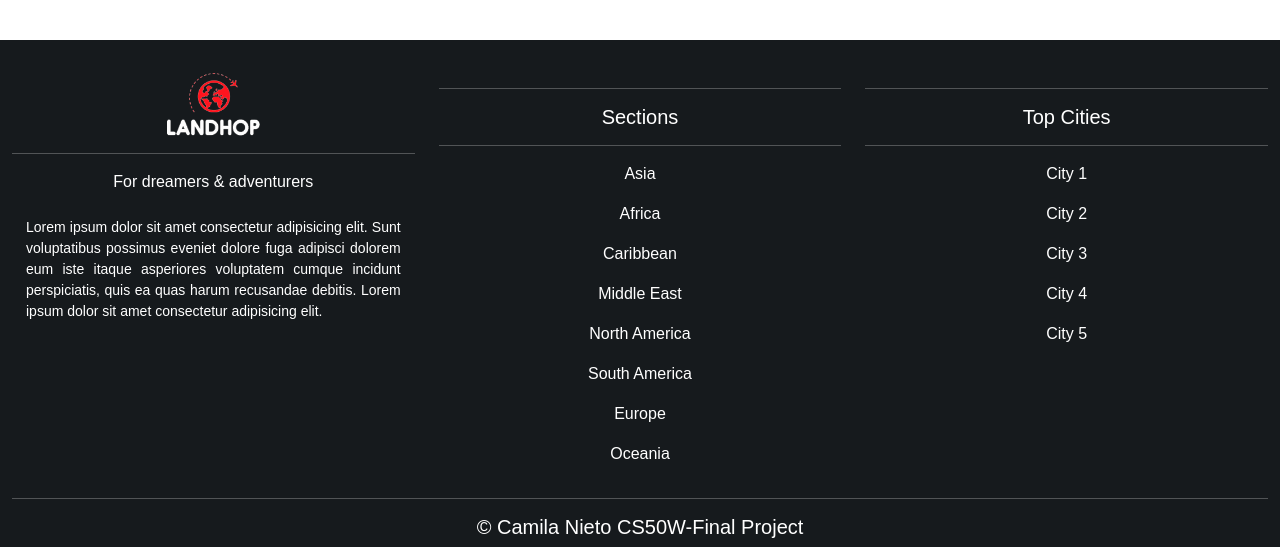
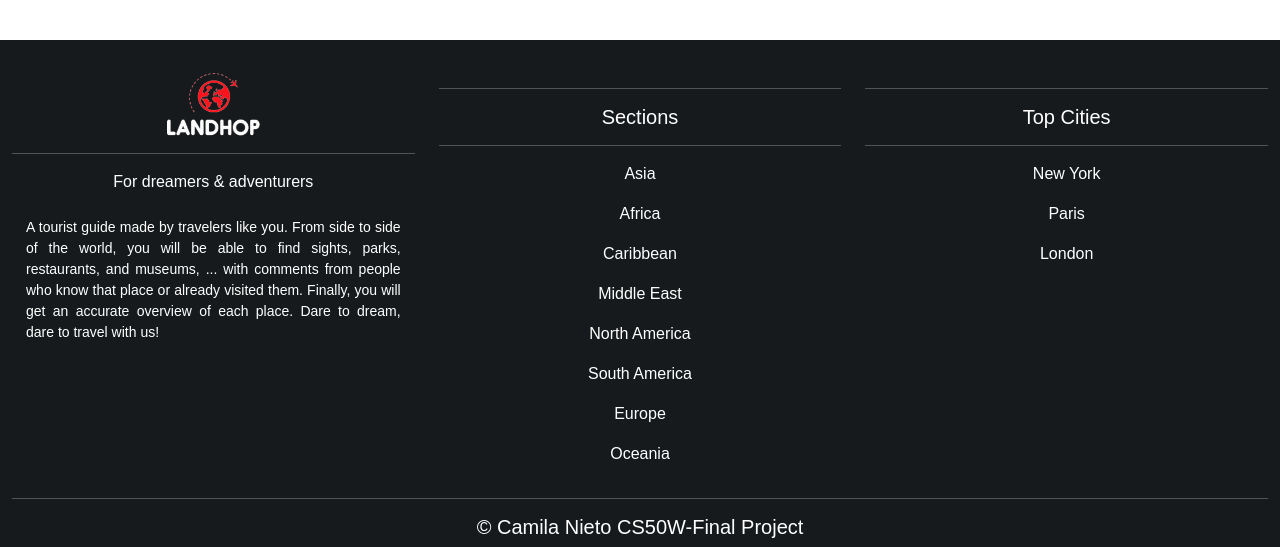
Before and after one commit to CamilaNieto-Centennial/landhop, a Django app: page / in a window 1280 px wide. Shown: the part 1505-2052 px from the top of the page. Run offline with Django 4.2, Linux system fonts and the light colour scheme; a user stored in the database is signed in; data comes from the database, SQL or seed files in the repository; both versions use the stored data as it was after the commit; some libraries are stand-ins or nearby versions.

Commit message:
Footer paragraph updated, new data added to DB

```diff
--- a/landhop/templates/landhop/layout2.html
+++ b/landhop/templates/landhop/layout2.html
@@ -75,7 +75,10 @@
                         <img src="{% static 'landhop/LANDHOPnewWhite.png' %}" alt="Logo" class="logo2">
                         <hr class="light">
                         <p>For dreamers & adventurers</p>
-                        <p class="text-small">Lorem ipsum dolor sit amet consectetur adipisicing elit. Sunt voluptatibus possimus eveniet dolore fuga adipisci dolorem eum iste itaque asperiores voluptatem cumque incidunt perspiciatis, quis ea quas harum recusandae debitis. Lorem ipsum dolor sit amet consectetur adipisicing elit.</p>
+                        <p class="text-small">
+                            A tourist guide made by travelers like you. From side to side of the world, you will be able to find sights, parks, restaurants, and museums, ... with comments from people who know that place or already visited them. Finally, you will get an accurate overview of each place. Dare to dream, dare to travel with us!
+                        </p>
+                        <p></p>
                     </div>
                     <div class="col-md-4">
                         <hr class="light">
@@ -94,11 +97,9 @@
                         <hr class="light">
                         <h5>Top Cities</h5>
                         <hr class="light">
-                        <p>City 1</p>
-                        <p>City 2</p>
-                        <p>City 3</p>
-                        <p>City 4</p>
-                        <p>City 5</p>
+                        <p>New York</p>
+                        <p>Paris</p>
+                        <p>London</p>
                     </div>
                     <div class="col-12">
                         <hr class="light">
```
Also changed, not shown: db.sqlite3.
